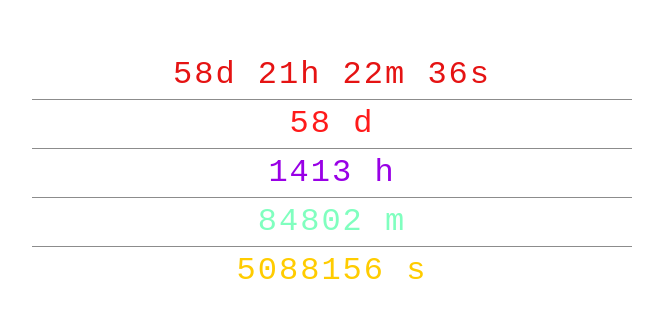
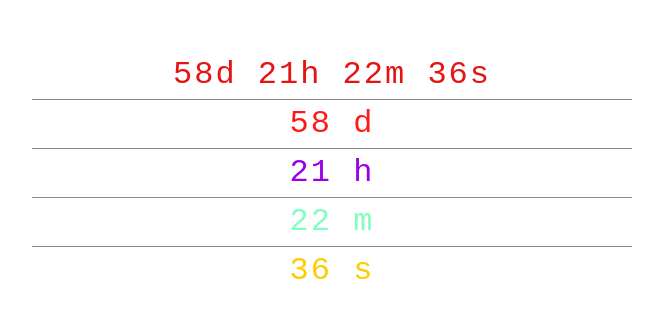
Before and after one commit to Shrikrishnan/Happily-Ever-After-Begins, a plain HTML site: page index.html in a window 1280 px wide. Shown: the part 227-544 px from the top of the page, without its empty margins (308-971 px from the left). Drawn offline with Linux system fonts and the light colour scheme; a web font is replaced by a local one.

Commit message:
Some Minor Updates

```diff
--- a/index.html
+++ b/index.html
@@ -108,9 +108,9 @@
                 // Display the result in the element with id="demo"
                 document.getElementById("demo").innerHTML = days + "d " + hours + "h " + minutes + "m " + seconds + "s ";
                 document.getElementById("days").innerHTML = days + " d";
-                document.getElementById("hours").innerHTML = Math.floor((distance / (1000 * 60 * 60))) + " h";
-                document.getElementById("minutes").innerHTML = Math.floor((distance / (1000 * 60))) + " m";
-                document.getElementById("seconds").innerHTML = Math.floor((distance / 1000)) + " s";
+                document.getElementById("hours").innerHTML = hours + " h";
+                document.getElementById("minutes").innerHTML = minutes + " m";
+                document.getElementById("seconds").innerHTML = seconds + " s";
 
                 // If the count down is finished, write some text
                 if (distance < 0) {
```
